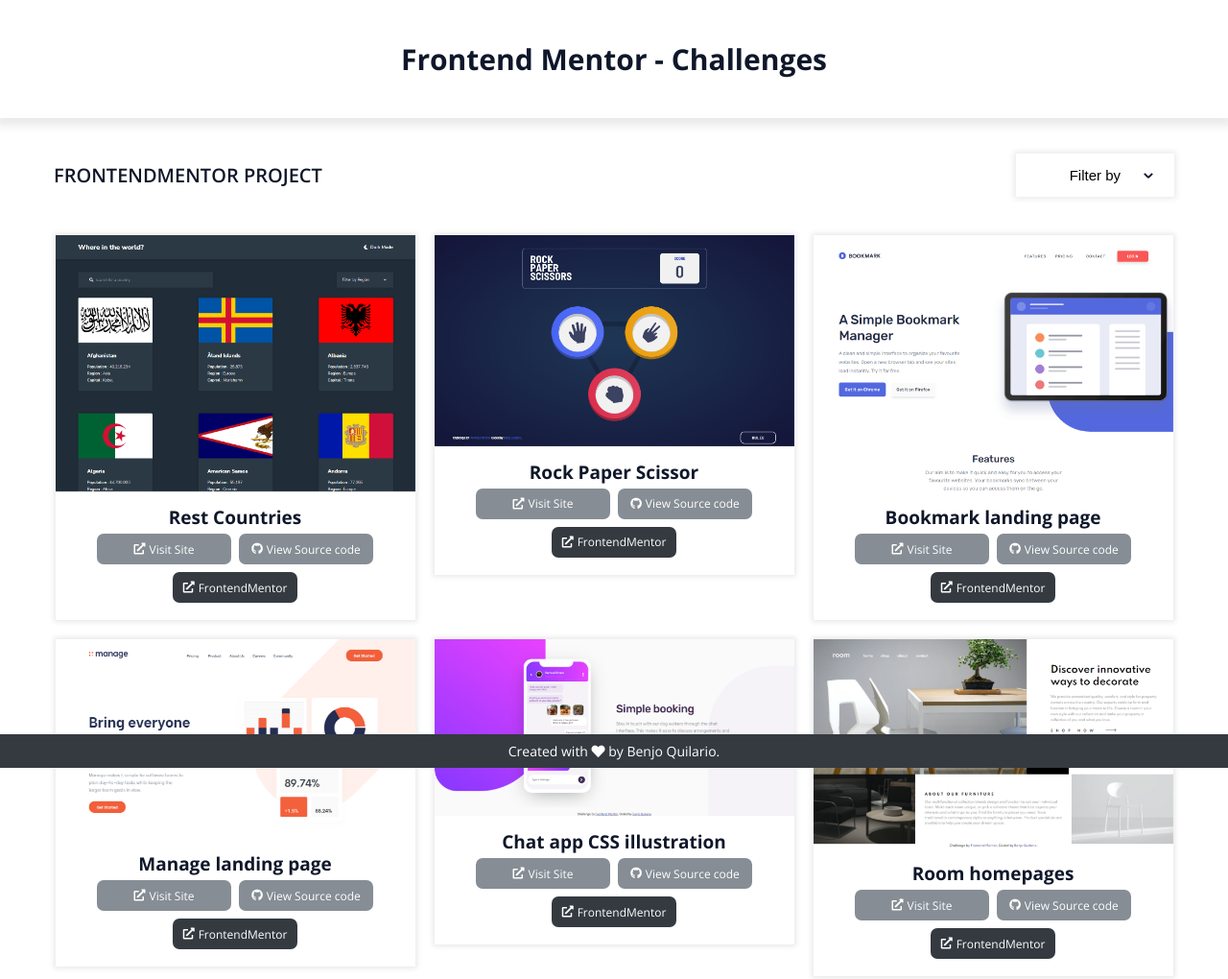
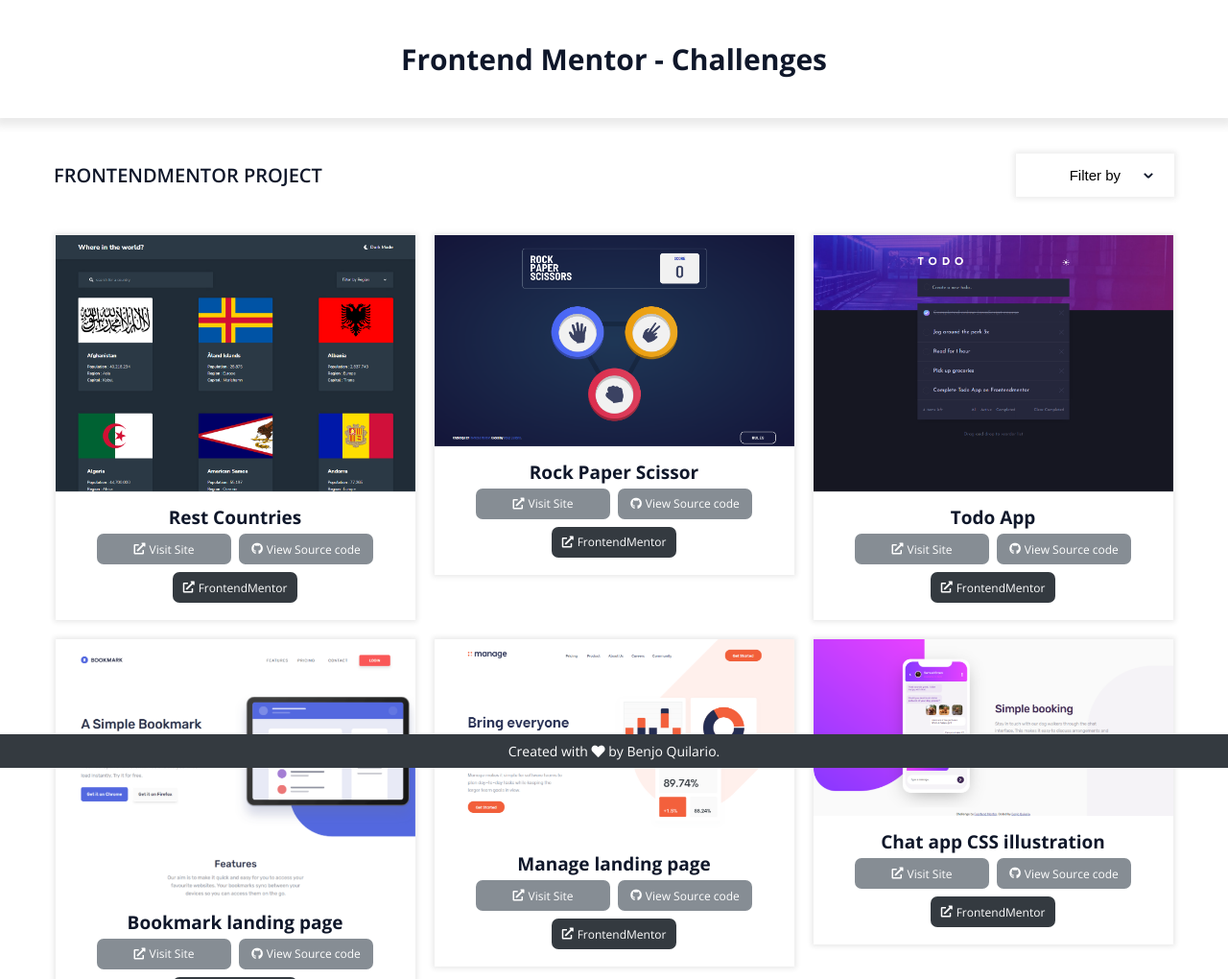
Before and after one commit to benjoquilario/frontendmentor-projects, a website: page index.html in a window 1280 px wide. Shown: the top 1020 px of the page at 96% size. Drawn offline with nearby package versions, Linux system fonts and the light colour scheme.

Commit message:
add: todo app project from frontendmentor

```diff
--- a/index.html
+++ b/index.html
@@ -143,6 +143,49 @@
                            </a>
                            <a
                               href="https://www.frontendmentor.io/solutions/rock-paper-scissorhtml-cssscss-vanilla-javascript-D6z6HQ9UL"
+                              class="challenge__view"
+                              aria-label="Visit Frontendmentor page"
+                              target="_blank"
+                           >
+                              <i
+                                 class="fas fa-external-link-alt icon__project"
+                              ></i>
+                              FrontendMentor</a
+                           >
+                        </div>
+                     </div>
+                  </article>
+               </li>
+               <li class="filter__list" data-category="intermediate">
+                  <article class="challenge">
+                     <div class="challenge__image">
+                        <img src="./src/img/todoapp.png" alt="todo app" />
+                     </div>
+                     <div class="challenge__links">
+                        <h3>Todo App</h3>
+                        <div>
+                           <a
+                              href="https://todoapp-benjo.netlify.app/"
+                              class="challenge__code"
+                              aria-label="Visit Live Site"
+                              target="_blank"
+                           >
+                              <i
+                                 class="fas fa-external-link-alt icon__project"
+                              ></i>
+                              Visit Site</a
+                           >
+                           <a
+                              href="https://github.com/benjoquilario/todo-app-with-typescript"
+                              class="challenge__code"
+                              aria-label="View source code"
+                              target="_blank"
+                           >
+                              <i class="fab fa-github icon__project"></i> View
+                              Source code
+                           </a>
+                           <a
+                              href="https://www.frontendmentor.io/solutions/mobile-first-todo-appreactjs-typescript-and-tailwindcss-r1L63-mQ5"
                               class="challenge__view"
                               aria-label="Visit Frontendmentor page"
                               target="_blank"
```
Also changed, not shown: src/img/todoapp.png (added).
